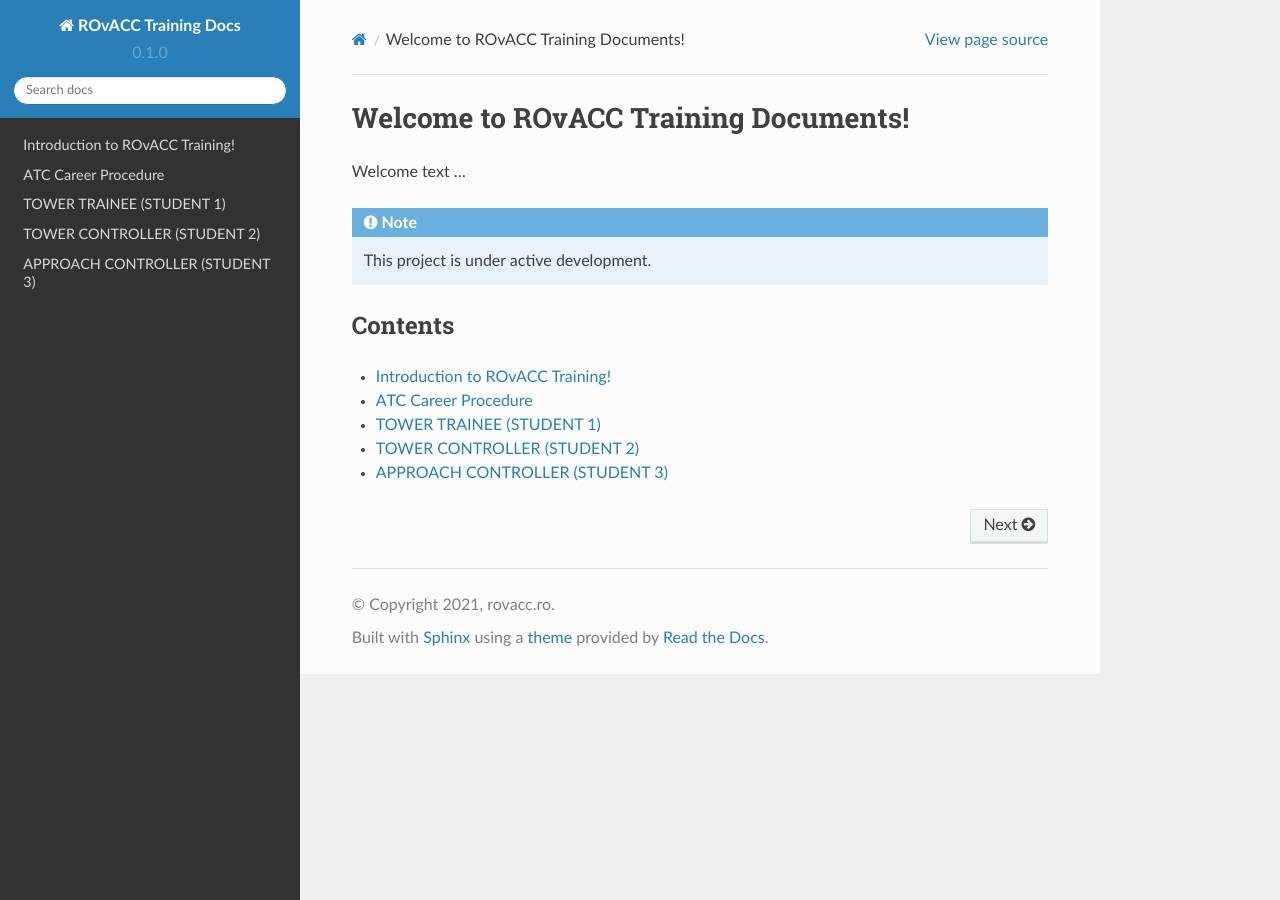
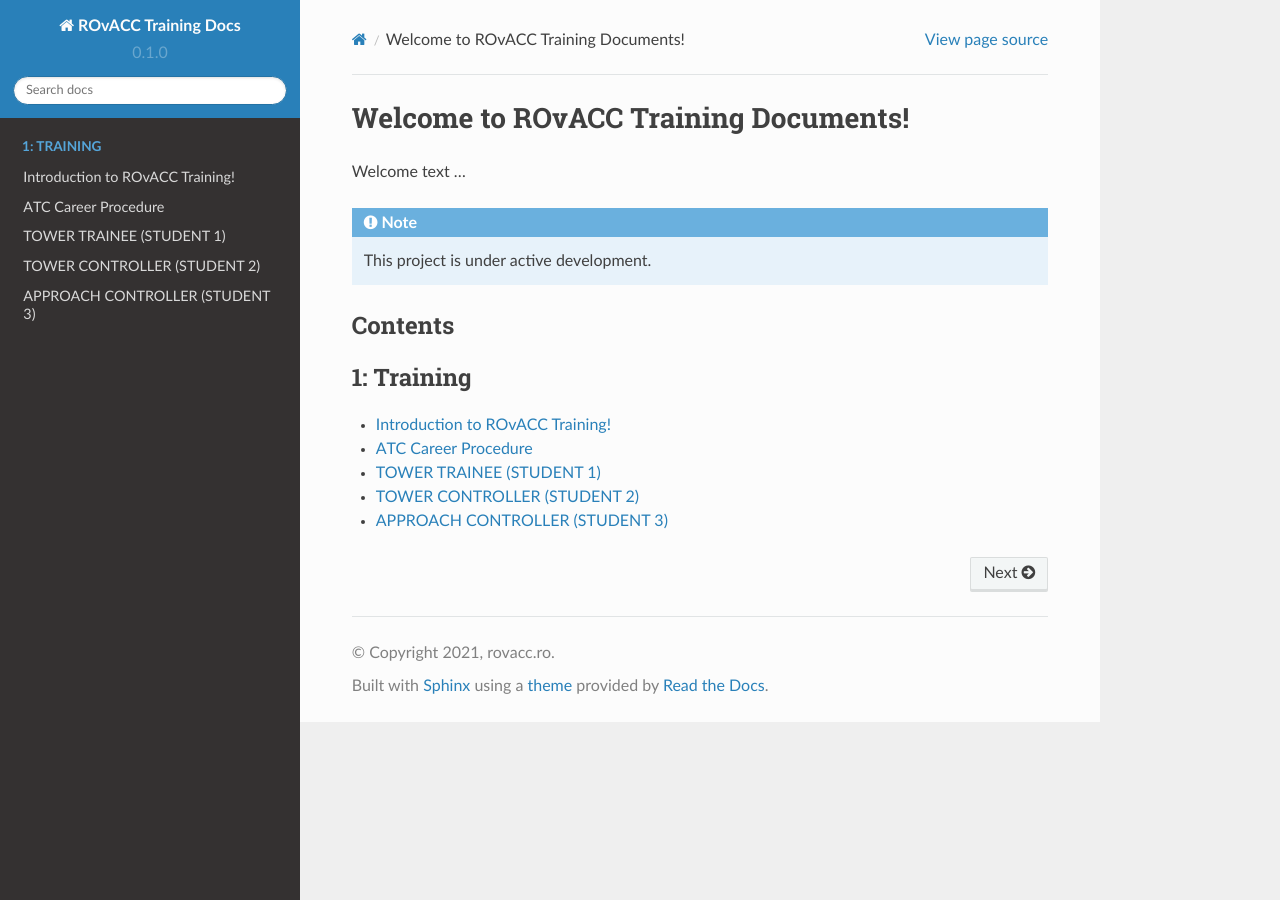
Before and after one commit to ROvACC/training-docs, a Sphinx documentation site: the page built from docs/source/index.rst, in a window 1280 px wide. Built offline with Sphinx 7.4.7 and the Read the Docs theme 2.0.0, drawn with Linux system fonts in a browser that asks for light colours; pages that are not in the unit, such as notebooks, are missing from menus.

```diff
--- a/docs/source/index.rst
+++ b/docs/source/index.rst
@@ -11,6 +11,7 @@ Contents
 --------
 
 .. toctree::
+   :caption: 1: Training
    :maxdepth: 1
 
    introduction
```
Also changed, not shown: other parts of docs/source/index.rst (+1 -0 lines).
